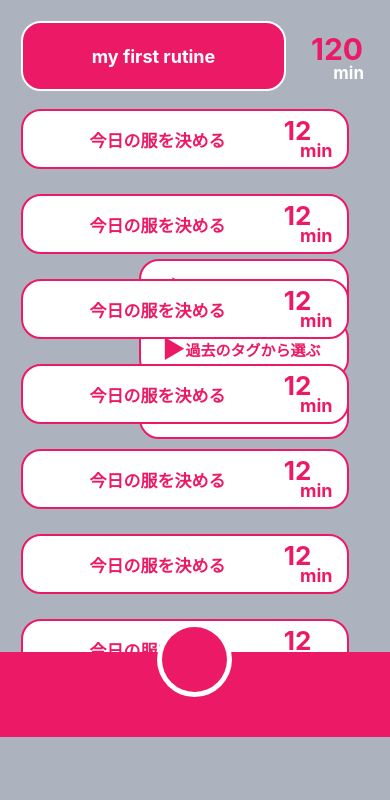
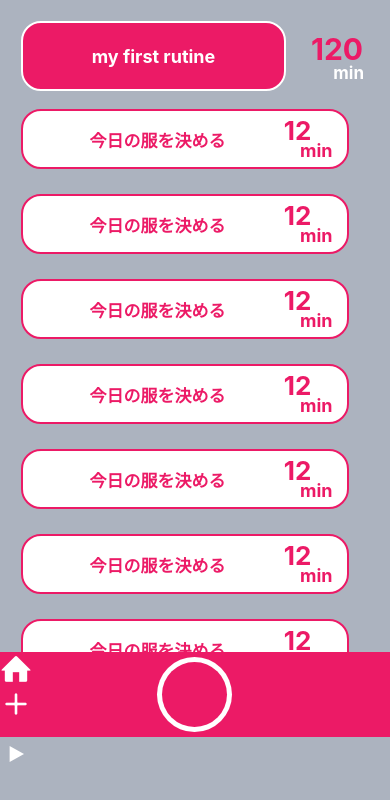
Before and after one commit to daikinetic/Mone, a React Native app: screen / in a window 390 px wide. Shown: the top 800 px of the page. Built offline with nearby package versions, Linux system fonts and the light colour scheme.

Commit message:
Install @expo/vector-icons

```diff
--- a/App.jsx
+++ b/App.jsx
@@ -4,9 +4,10 @@ import { StyleSheet, Text, View } from 'react-native';
 import TagMainScreen from './src/screens/TagMainScreen';
 import TagEditScreen from './src/screens/TagEditScreen';
 import TagOptionScreen from './src/screens/TagOptionScreen';
+import TagPastScreen from './src/screens/TagPastScreen';
 
 export default function App() {
   return (
-    <TagOptionScreen />
+    <TagMainScreen />
   );
 }
--- a/package.json
+++ b/package.json
@@ -10,6 +10,7 @@
     "eject": "expo eject"
   },
   "dependencies": {
+    "@expo/vector-icons": "^12.0.5",
     "expo": "~44.0.0",
     "expo-status-bar": "~1.2.0",
     "react": "17.0.1",
--- a/src/screens/TagEditScreen.jsx
+++ b/src/screens/TagEditScreen.jsx
@@ -3,6 +3,9 @@ import { View, StyleSheet, Text } from "react-native";
 
 import DefaultTag from "../components/DefaultTag";
 import TagHeader from "../components/TagHeader";
+
+import { Feather } from '@expo/vector-icons';
+import { Entypo } from '@expo/vector-icons';
 
 export default function TagMainScreen() {
     return (
@@ -11,7 +14,9 @@ export default function TagMainScreen() {
                 <TagHeader />
                 <View style={styles.tagBody}>
                     <DefaultTag />
-                        <Text style={styles.tagAdditionIcon}>+</Text>
+                        <View style={styles.tagAdditionIcon}>
+                            <Feather name="plus" size={32} color="white" />
+                        </View>
                     <DefaultTag />
                     <DefaultTag />
                     <DefaultTag />
@@ -22,10 +27,10 @@ export default function TagMainScreen() {
             </View>
             <View style={styles.tagFooter}>
                 <View style={styles.homeButton}>
-
+                    <Entypo name="home" size={32} color="white" />
                 </View>
                 <View style={styles.editButton}>
-
+                    <Feather name="check" size={32} color="white" />
                 </View>
             </View>
             <View style={styles.resumeButton}>
@@ -36,7 +41,7 @@ export default function TagMainScreen() {
 
                 </View>
                 <View style={styles.rightTriangle}>
-
+                    <Entypo name="triangle-right" size={32} color="white" />
                 </View>
             </View>
         </View>
--- a/src/screens/TagMainScreen.jsx
+++ b/src/screens/TagMainScreen.jsx
@@ -3,6 +3,9 @@ import { View, StyleSheet, Text } from "react-native";
 
 import DefaultTag from "../components/DefaultTag";
 import TagHeader from "../components/TagHeader";
+
+import { Feather } from '@expo/vector-icons';
+import { Entypo } from '@expo/vector-icons';
 
 export default function TagMainScreen() {
     return (
@@ -21,10 +24,10 @@ export default function TagMainScreen() {
             </View>
             <View style={styles.tagFooter}>
                 <View style={styles.homeButton}>
-
+                    <Entypo name="home" size={32} color="white" />
                 </View>
                 <View style={styles.editButton}>
-
+                    <Feather name="plus" size={32} color="white" />
                 </View>
             </View>
             <View style={styles.resumeButton}>
@@ -35,7 +38,7 @@ export default function TagMainScreen() {
 
                 </View>
                 <View style={styles.rightTriangle}>
-
+                    <Entypo name="triangle-right" size={32} color="white" />
                 </View>
             </View>
         </View>
--- a/src/screens/TagOptionScreen.jsx
+++ b/src/screens/TagOptionScreen.jsx
@@ -3,6 +3,9 @@ import { View, StyleSheet, Text } from "react-native";
 
 import DefaultTag from "../components/DefaultTag";
 import TagHeader from "../components/TagHeader";
+
+import { Feather } from '@expo/vector-icons';
+import { Entypo } from '@expo/vector-icons';
 
 export default function TagOptionScreen() {
     return (
@@ -47,10 +50,10 @@ export default function TagOptionScreen() {
             </View>
             <View style={styles.tagFooter}>
                 <View style={styles.homeButton}>
-
+                    <Entypo name="home" size={32} color="white" />
                 </View>
                 <View style={styles.editButton}>
-
+                    <Feather name="check" size={32} color="white" />
                 </View>
             </View>
             <View style={styles.resumeButton}>
@@ -61,7 +64,7 @@ export default function TagOptionScreen() {
 
                 </View>
                 <View style={styles.rightTriangle}>
-
+                    <Entypo name="triangle-right" size={32} color="white" />
                 </View>
             </View>
         </View>
--- a/src/screens/TagPastScreen.jsx
+++ b/src/screens/TagPastScreen.jsx
@@ -1,10 +1,131 @@
 import React from "react";
 import { View, StyleSheet, Text } from "react-native";
 
-export default function TagEditScreen () {
+import DefaultTag from "../components/DefaultTag";
+import TagHeader from "../components/TagHeader";
+
+import { Feather } from '@expo/vector-icons';
+import { Entypo } from '@expo/vector-icons';
+
+export default function TagPastScreen() {
     return (
-        <View>
-            <Text></Text>
+        <View style={styles.container}>
+            <View style={styles.leftContainer}>
+                <View style={styles.tagHeader}>
+                    <View style={styles.tagTheme}>
+                        <Text style={styles.tagThemeText}>my first rutine</Text>
+                    </View>
+                    <View style={styles.tagTimeAll}>
+                        <Text style={styles.tagTimeAllText}>120 min</Text>
+                    </View>
+                </View>
+                <View style={styles.tagItem}>
+                    <View style={styles.tagTitle}>
+                        <Text style={styles.tagTitleText}>今日の服を決める</Text>
+                    </View>
+                    <View style={styles.tagTimes}>
+                        <View style={styles.tagTime}>
+                            <Text style={styles.tagTimeText}>12</Text>
+                        </View>
+                    </View>
+                    <View style={styles.tagMin}>
+                        <Text style={styles.tagMinText}>min</Text>
+                    </View>
+                </View>
+            </View>
+            <View style={styles.rightContainer}>
+            </View>
         </View>
     );
 }
+
+const styles = StyleSheet.create({
+    container: {
+        flex: 1,
+        backgroundColor: '#acb3bf',
+    },
+    tagArea: {
+        margin: 1,
+        padding: 20,
+        height: 650,
+    },
+    tagItem: {
+        flexDirection: "row",
+        height: 60,
+        marginRight: 20,
+        marginBottom: 25,
+        paddingVertical: 8,
+        paddingLeft: 10,
+        paddingRight: 15,
+        borderWidth: 2.3,
+        borderRadius: 20,
+        borderColor: "#EC1A66",
+        backgroundColor: "#ffffff",
+        alignItems:"center",
+        justifyContent:"center"
+    },
+    tagTitle: {
+        width: 250,
+        alignItems: "center"
+    },
+    tagTitleText: {
+        color: "#EC1A66",
+        fontWeight: "bold",
+        fontSize: 17,
+    },
+    tagTimes: {
+        width:50,
+        height: 50,
+    },
+    tagTime: {
+        width:30,
+        height: 28,
+        alignItems:'center',
+        marginBottom: 0,
+    },
+    tagTimeText: {
+        color: "#EC1A66",
+        fontSize: 26,
+        fontWeight: "bold",
+        lineHeight: 34
+    },
+    tagMin: {
+        alignItems:"flex-end"
+    },
+    tagMinText: {
+        color: "#ec1a66",
+        fontSize: 18,
+        fontWeight: "bold",
+        lineHeight: 18
+    },
+    tagBody: {
+        height: 565,
+        marginTop: 18,
+    },
+    tagFooter: {
+        height: 85,
+        backgroundColor: "#EC1A66",
+    },
+    whiteCircle: {
+        width: 75,
+        height: 75,
+        backgroundColor: "#ffffff",
+        borderRadius: 37.5,
+        elevation: 1.5,
+        position: "absolute",
+        bottom: 40,
+        left: 157,
+        marginHorizontal: "auto"
+    },
+    redCircle: {
+        width: 65,
+        height: 65,
+        backgroundColor: "#EC1A66",
+        borderRadius: 32.5,
+        elevation: 1.6,
+        position: "absolute",
+        bottom: 45,
+        left: 162,
+        marginHorizontal: "auto"
+    }
+})
--- /dev/null
+++ b/src/screens/TaskMainScreen.jsx
@@ -0,0 +1,5 @@
+import React from "react";
+import { View, StyleSheet, Text } from "react-native";
+
+import { Feather } from '@expo/vector-icons';
+import { Entypo } from '@expo/vector-icons';
```
Also changed, not shown: 1 other file (tests, documents, lock files or other folders).
